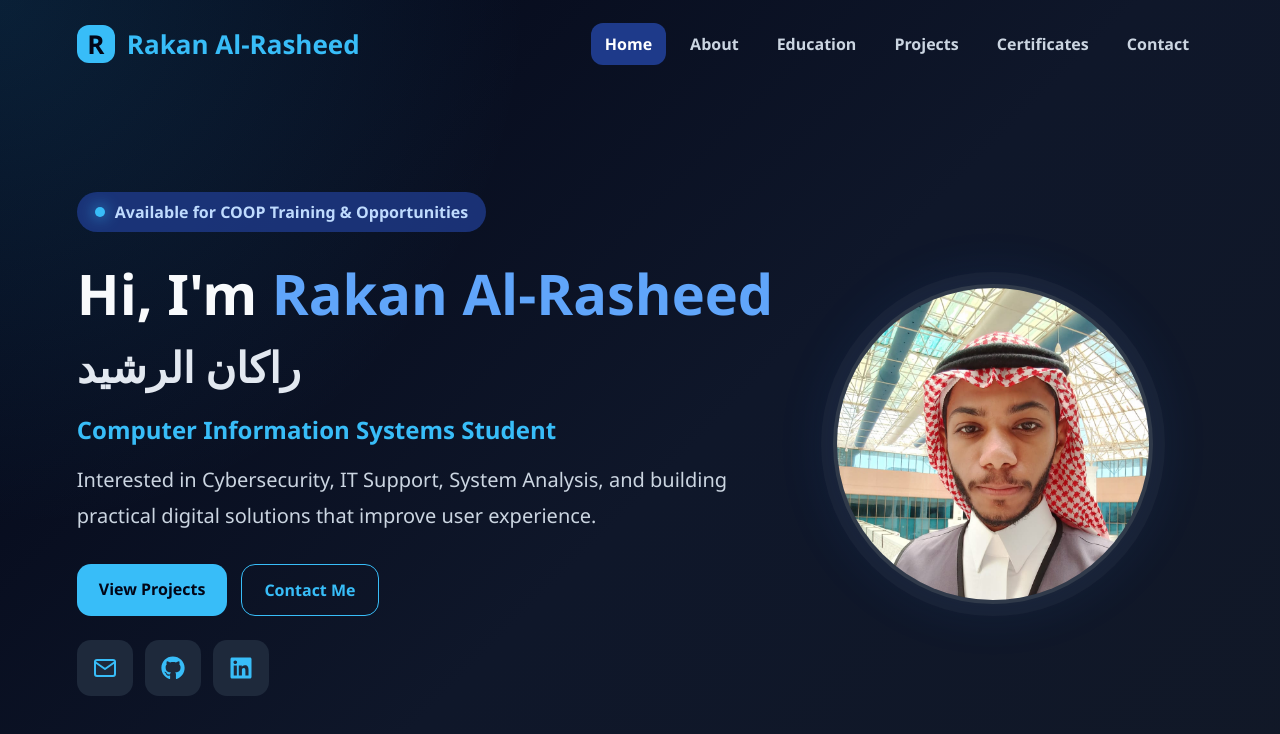
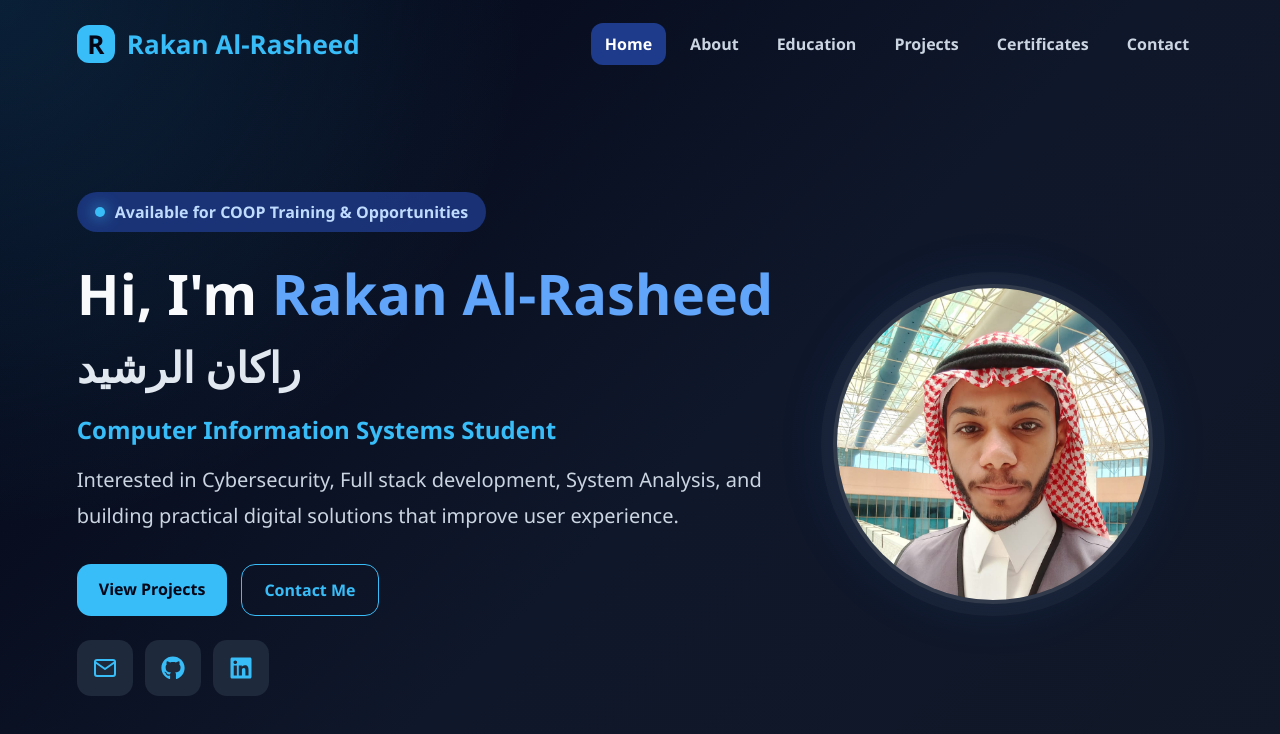
Before and after one commit to MrRRG/rakan-portfolio, a React (Vite) app: page / in a window 1280 px wide. Shown: the top 734 px of the page. Built offline with nearby package versions, Linux system fonts and the light colour scheme.

Commit message:
Update Home.jsx

```diff
--- a/src/pages/Home.jsx
+++ b/src/pages/Home.jsx
@@ -22,7 +22,7 @@ function Home() {
                 </p>
 
                 <p className="hero-desc">
-                    Interested in Cybersecurity, IT Support, System Analysis, and building
+                    Interested in Cybersecurity, Full stack development, System Analysis, and building
                     practical digital solutions that improve user experience.
                 </p>
 
```
